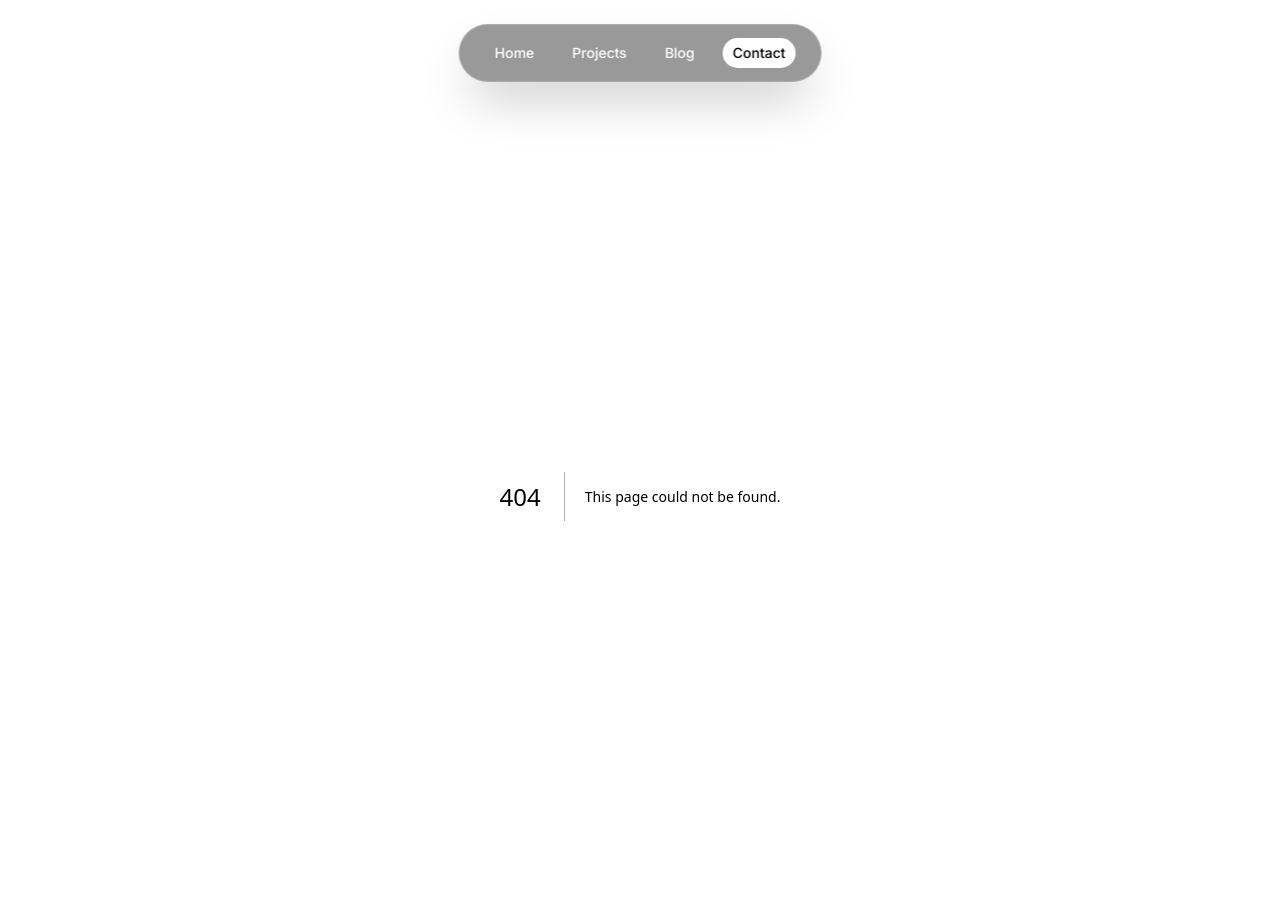
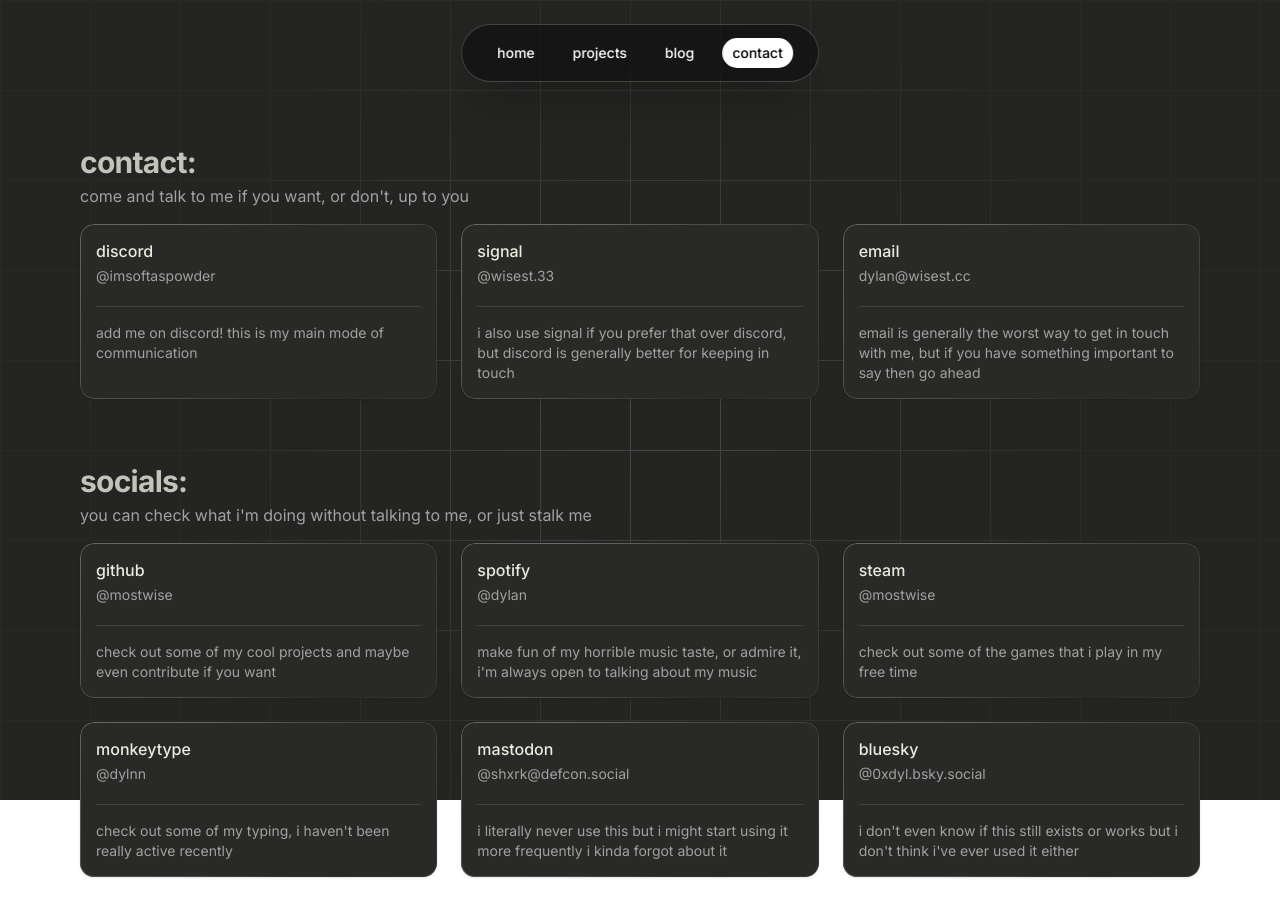
Before and after one commit to rearrangement/website, a Next.js app: page /contact in a window 1280 px wide. Before the commit this address had no page. Shown: the top 916 px of the page. Built offline with nearby package versions, Linux system fonts and the light colour scheme.

Commit message:
feat(contact): finish the whole contact page!

```diff
--- /dev/null
+++ b/src/app/contact/page.tsx
@@ -0,0 +1,69 @@
+import Link from "next/link";
+import {
+  Card,
+  CardDescription,
+  CardHeader,
+  CardTitle,
+} from "@/components/ui/card";
+
+export default function Contact() {
+    const renderCard = (title: string, desc: string, message: string = "important", link: string = "#") => (
+        <Link href={link} target="_blank" rel="noopener noreferrer" className="block transition-transform hover:scale-[1.02] active:scale-[0.98]">
+            <Card className="w-full h-full rounded-xl shadow-sm bg-[#292927] hover:bg-[#323230] transition-colors text-[#e8eddf]">
+                <CardHeader>
+                    <CardTitle>{title}</CardTitle>
+                    <CardDescription className="text-neutral-400">
+                        {desc}
+                    </CardDescription>
+                    <div className="mt-4 pt-4 border-t border-neutral-700 text-sm text-neutral-400">
+                        {message}
+                    </div>
+                </CardHeader>
+            </Card>
+        </Link>
+    );
+
+    return (
+        <div
+            className="min-h-screen flex flex-col justify-center w-full max-w-6xl px-4 mx-auto font-sans pt-12 pb-12"
+            style={{
+              color: "#e8eddfcb",
+              zIndex: 1,
+            }}
+        >
+
+            <div>
+                <h2 className="text-3xl font-bold mb-1 tracking-tight">
+                    contact:
+                </h2>
+                <p className="text-neutral-400 mb-4">
+                    come and talk to me if you want, or don't, up to you
+                </p>
+            </div>
+
+            <div className="grid grid-cols-1 md:grid-cols-3 gap-6 mb-16">
+                {renderCard("discord", "@imsoftaspowder", "add me on discord! this is my main mode of communication", "https://discord.com/users/1204149467251613756")}
+                {renderCard("signal", "@wisest.33", "i also use signal if you prefer that over discord, but discord is generally better for keeping in touch", "https://signal.org/")}
+                {renderCard("email", "dylan@wisest.cc", "email is generally the worst way to get in touch with me, but if you have something important to say then go ahead", "mailto:dylan@wisest.cc")}
+            </div>
+
+            <div>
+                <h2 className="text-3xl font-bold mb-1 tracking-tight">
+                    socials:
+                </h2>
+                <p className="text-neutral-400 mb-4">
+                    you can check what i'm doing without talking to me, or just stalk me
+                </p>
+            </div>
+
+            <div className="grid grid-cols-1 md:grid-cols-3 gap-6">
+                {renderCard("github", "@mostwise", "check out some of my cool projects and maybe even contribute if you want", "https://github.com/mostwise")}
+                {renderCard("spotify", "@dylan", "make fun of my horrible music taste, or admire it, i'm always open to talking about my music", "https://open.spotify.com/user/ip24s6xdgak5k5rjnuqc59qo4")}
+                {renderCard("steam", "@mostwise", "check out some of the games that i play in my free time", "https://steamcommunity.com/id/mostwise")}
+                {renderCard("monkeytype", "@dylnn", "check out some of my typing, i haven't been really active recently", "https://monkeytype.com/profile/dylnn")}
+                {renderCard("mastodon", "@shxrk@defcon.social", "i literally never use this but i might start using it more frequently i kinda forgot about it", "https://defcon.social/@shxrk")}
+                {renderCard("bluesky", "@0xdyl.bsky.social", "i don't even know if this still exists or works but i don't think i've ever used it either", "https://bsky.app/profile/0xdyl.bsky.social")}
+            </div>
+        </div>
+    )
+}
--- a/src/app/layout.tsx
+++ b/src/app/layout.tsx
@@ -2,6 +2,7 @@
 import { Inter, JetBrains_Mono } from "next/font/google";
 import Navbar from "@/components/Navbar";
 import "./globals.css";
+import HoverRadial from "@/components/HoverRadial";
 
 const inter = Inter({
   variable: "--font-sans",
@@ -15,7 +16,7 @@
 
 export const metadata: Metadata = {
   title: "wise (dylan)",
-  description: "my personal portfolio ",
+  description: "my personal portfolio",
 };
 
 export default function RootLayout({
@@ -24,14 +25,31 @@
   children: React.ReactNode;
 }>) {
   return (
-    <html
-      lang="en"
-      className={`${inter.variable} ${jetbrainsMono.variable} h-full antialiased`}
-    >
+    <>
+      <div
+        className="fixed inset-0 min-h-screen"
+        style={{
+          backgroundColor: "#242423",
+          backgroundSize: "90px 90px",
+          backgroundImage:
+            "linear-gradient(90deg, #292927 1px, transparent 0), linear-gradient(180deg, #292927 1px, transparent 0)",
+          backgroundAttachment: "fixed",
+          zIndex: -2,
+        }}
+      />
+
+      <HoverRadial />
+
+      <html
+        lang="en"
+        className={`${inter.variable} ${jetbrainsMono.variable} h-full antialiased`}
+      >
+
       <body className="min-h-full flex flex-col pt-24">
         <Navbar />
         {children}
       </body>
     </html>
+  </>
   );
 }
--- a/src/app/page.tsx
+++ b/src/app/page.tsx
@@ -1,28 +1,14 @@
-import { ArrowRight } from "lucide-react";
-import HoverRadial from "@/components/HoverRadial";
 import {
   Card,
   CardDescription,
+  CardTitle,
   CardHeader,
-  CardTitle,
 } from "@/components/ui/card";
+import { ArrowRight } from "lucide-react";
 import TypedTitle from "@/components/TypedTitle";
 
 export default function Home() {
   return (
-    <>
-      <div
-        className="fixed inset-0 min-h-screen"
-        style={{
-          backgroundColor: "#242423",
-          backgroundSize: "90px 90px",
-          backgroundImage:
-            "linear-gradient(90deg, #292927 1px, transparent 0), linear-gradient(180deg, #292927 1px, transparent 0)",
-          backgroundAttachment: "fixed",
-          zIndex: -2,
-        }}
-      />
-      <HoverRadial />
       <div
         className="fixed top-1/2 left-1/2 -translate-x-1/2 -translate-y-1/2 font-sans"
         style={{
@@ -30,6 +16,7 @@
           zIndex: 1,
         }}
       >
+
       <Card className="w-87.5 rounded-xl shadow-sm bg-[#292927] text-[#e8eddfcb]">
         <CardHeader>
           <CardTitle>👋 <TypedTitle /></CardTitle>
@@ -48,10 +35,23 @@
               </span>
               <ArrowRight className="contact-arrow" />
             </a>
+            <a href="/projects" className="inline-flex items-center contact-link-fx relative z-50">
+              <span className="relative">
+                check out some of my projects!
+                <span className="contact-underline" />
+              </span>
+              <ArrowRight className="contact-arrow" />
+            </a>
+            <a href="/blog" className="inline-flex items-center contact-link-fx relative z-50">
+              <span className="relative">
+                read my blog!
+                <span className="contact-underline" />
+              </span>
+              <ArrowRight className="contact-arrow" />
+            </a>
           </CardDescription>
         </CardHeader>
       </Card>
     </div>
-    </>
   );
 }
--- a/src/app/projects/page.tsx
+++ b/src/app/projects/page.tsx
@@ -0,0 +1,32 @@
+import Link from "next/link";
+import {
+  Card,
+  CardDescription,
+  CardHeader,
+  CardTitle,
+} from "@/components/ui/card";
+
+
+export default function Projects() {
+    const renderCard = (title: string, desc: string, message: string = "important", link: string = "#") => (
+        <Link href={link} target="_blank" rel="noopener noreferrer" className="block transition-transform hover:scale-[1.02] active:scale-[0.98]">
+            <Card className="w-full h-full rounded-xl shadow-sm bg-[#292927] hover:bg-[#323230] transition-colors text-[#e8eddf]">
+                <CardHeader>
+                    <CardTitle>{title}</CardTitle>
+                    <CardDescription className="text-neutral-400">
+                        {desc}
+                    </CardDescription>
+                    <div className="mt-4 pt-4 border-t border-neutral-700 text-sm text-neutral-400">
+                        {message}
+                    </div>
+                </CardHeader>
+            </Card>
+        </Link>
+    );
+
+    return (
+        <div>
+
+        </div>
+    )
+}
--- a/src/components/Navbar.tsx
+++ b/src/components/Navbar.tsx
@@ -9,22 +9,22 @@
       <div className="flex items-center gap-4">
         <Link href="/">
           <Button variant="ghost" className="rounded-full text-white hover:bg-white/10 hover:text-white">
-            Home
+            home
           </Button>
         </Link>
         <Link href="/projects">
           <Button variant="ghost" className="rounded-full text-white hover:bg-white/10 hover:text-white">
-            Projects
+            projects
           </Button>
         </Link>
         <Link href="/blog">
           <Button variant="ghost" className="rounded-full text-white hover:bg-white/10 hover:text-white">
-            Blog
+            blog
           </Button>
         </Link>
         <Link href="/contact">
           <Button variant="default" className="rounded-full bg-white text-black hover:bg-zinc-200">
-            Contact
+            contact
           </Button>
         </Link>
       </div>
```
Also changed, not shown: src/app/blog/page.tsx (added). Lines whose indentation alone changed are shown as unchanged.
